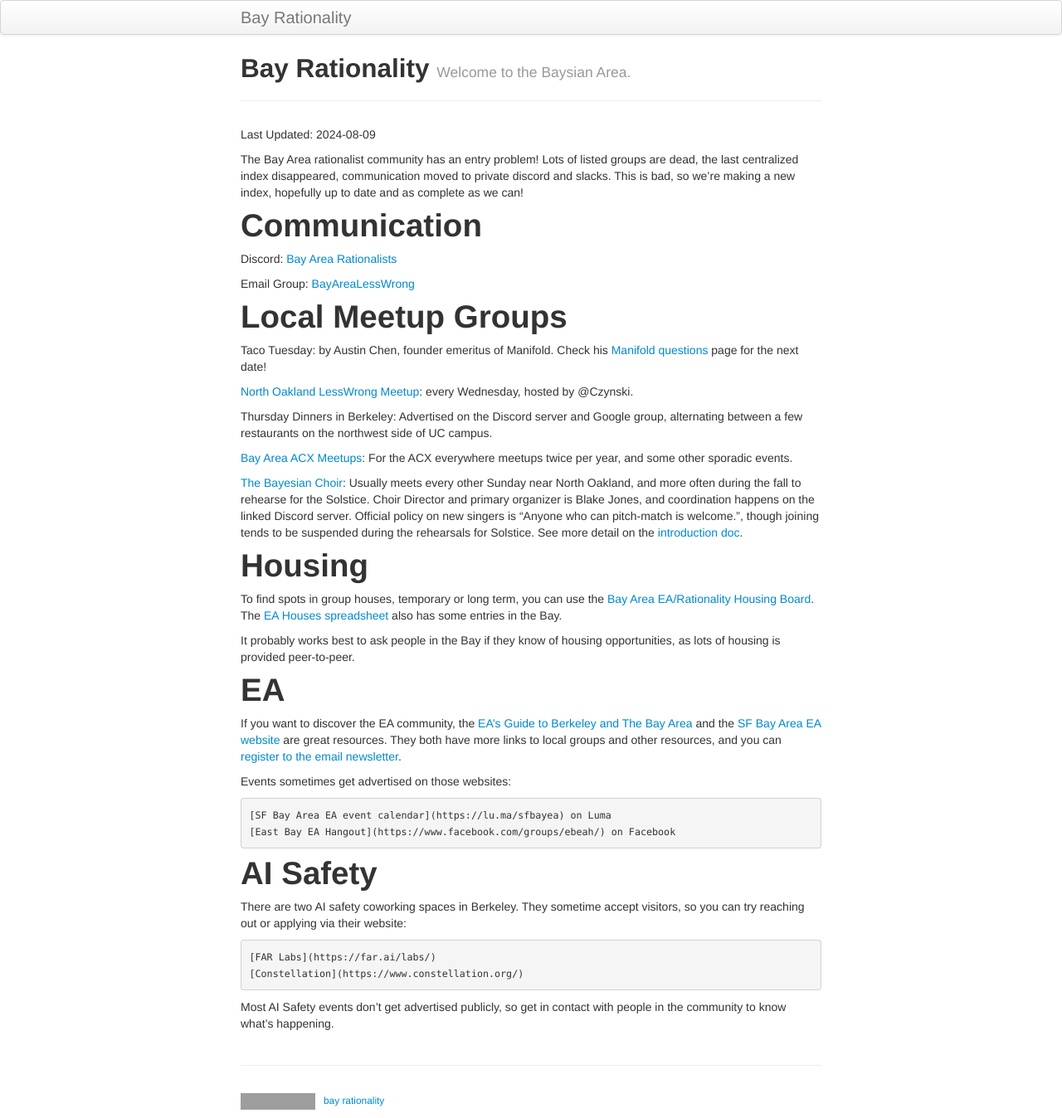
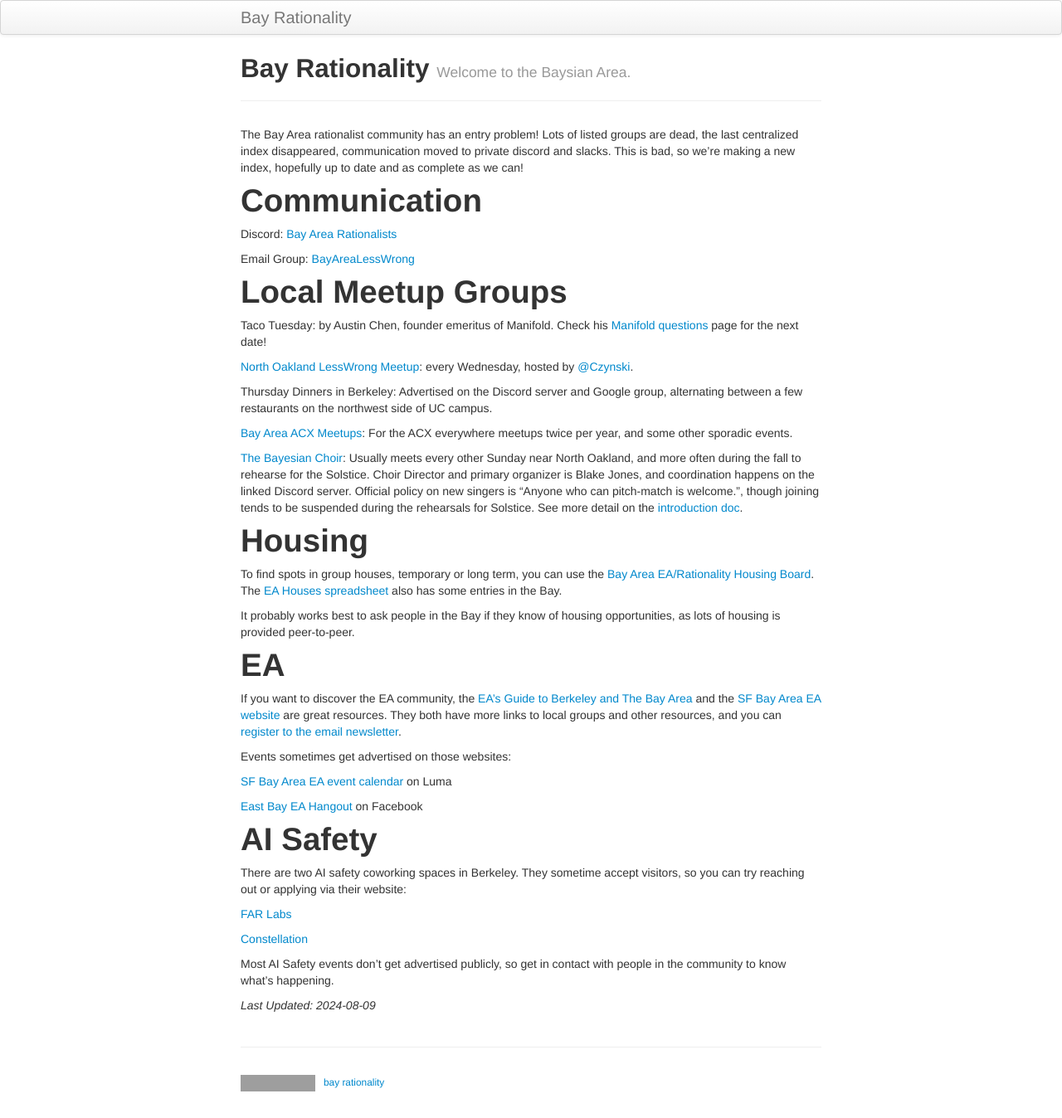
Before and after one commit to skycrossman/bayrationality, a Jekyll site: the page built from index.md, in a window 1280 px wide. Shown: the whole page at 83% size. Built offline with Jekyll 4.4.1, drawn with Linux system fonts in a browser that asks for light colours; after the commit the page ends 1326 px from its top, so only the background shows below that; some of the changed lines change nothing that is shown; grey boxes are pictures that could not be loaded.

Commit message:
Content format updates

```diff
--- a/index.md
+++ b/index.md
@@ -4,8 +4,6 @@
 tagline: Welcome to the Baysian Area.
 description: An index of rationalist groups in the Californian Bay Area
 ---
-
-Last Updated: 2024-08-09
 
 The Bay Area rationalist community has an entry problem! Lots of listed groups are dead, the last centralized index disappeared, communication moved to private discord and slacks. This is bad, so we're making a new index, hopefully up to date and as complete as we can!
 
@@ -18,7 +16,7 @@
 
 Taco Tuesday: by Austin Chen, founder emeritus of Manifold. Check his [Manifold questions](https://manifold.markets/Austin?tab=questions) page for the next date!
 
-[North Oakland LessWrong Meetup](https://www.lesswrong.com/groups/v7dn9rTWLcK5Tcy9f): every Wednesday, hosted by @Czynski.
+[North Oakland LessWrong Meetup](https://www.lesswrong.com/groups/v7dn9rTWLcK5Tcy9f): every Wednesday, hosted by [@Czynski](https://www.lesswrong.com/users/czynski).
 
 Thursday Dinners in Berkeley: Advertised on the Discord server and Google group, alternating between a few restaurants on the northwest side of UC campus.
 
@@ -26,25 +24,31 @@
 
 [The Bayesian Choir](https://discord.gg/rfPYGCV): Usually meets every other Sunday near North Oakland, and more often during the fall to rehearse for the Solstice. Choir Director and primary organizer is Blake Jones, and coordination happens on the linked Discord server.
 Official policy on new singers is "Anyone who can pitch-match is welcome.", though joining tends to be suspended during the rehearsals for Solstice. See more detail on the [introduction doc](https://docs.google.com/document/d/1Rwmwx6lOhzWgWPtrX3EWMXmJqNpQpHtqRYMbicDTGj8/edit).
+
 # Housing
 
 To find spots in group houses, temporary or long term, you can use the [Bay Area EA/Rationality Housing Board](https://www.facebook.com/groups/2266502166822026/).  The [EA Houses spreadsheet](https://coda.io/d/EA-Houses_dePaxf_RJiq/EA-Houses-couchsurfing-renting-to-give_suGq6#_lurkc) also has some entries in the Bay.
 
 It probably works best to ask people in the Bay if they know of housing opportunities, as lots of housing is provided peer-to-peer.
+
 # EA
 
 If you want to discover the EA community, the [EA's Guide to Berkeley and The Bay Area](https://forum.effectivealtruism.org/posts/W2w7xA9AtDnjcK6DP/an-ea-s-guide-to-berkeley-and-the-bay-area_) and the [SF Bay Area EA website](https://sfbayea.org/) are great resources. They both have more links to local groups and other resources, and you can [register to the email newsletter](https://sfbayea.org/getinvolved).
 
 Events sometimes get advertised on those websites:
 
-    [SF Bay Area EA event calendar](https://lu.ma/sfbayea) on Luma
-    [East Bay EA Hangout](https://www.facebook.com/groups/ebeah/) on Facebook
+[SF Bay Area EA event calendar](https://lu.ma/sfbayea) on Luma
+
+[East Bay EA Hangout](https://www.facebook.com/groups/ebeah/) on Facebook
 
 # AI Safety
 
 There are two AI safety coworking spaces in Berkeley. They sometime accept visitors, so you can try reaching out or applying via their website:
 
-    [FAR Labs](https://far.ai/labs/)
-    [Constellation](https://www.constellation.org/)
+[FAR Labs](https://far.ai/labs/)
+
+[Constellation](https://www.constellation.org/)
 
 Most AI Safety events don't get advertised publicly, so get in contact with people in the community to know what's happening.
+
+*Last Updated: 2024-08-09*
```
